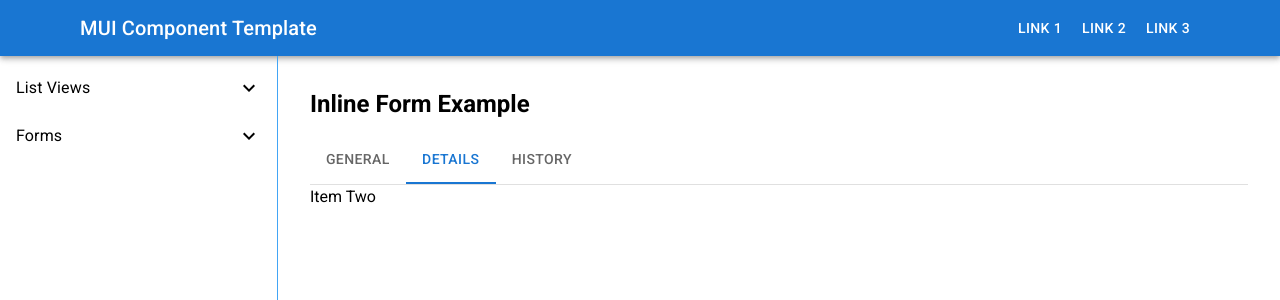
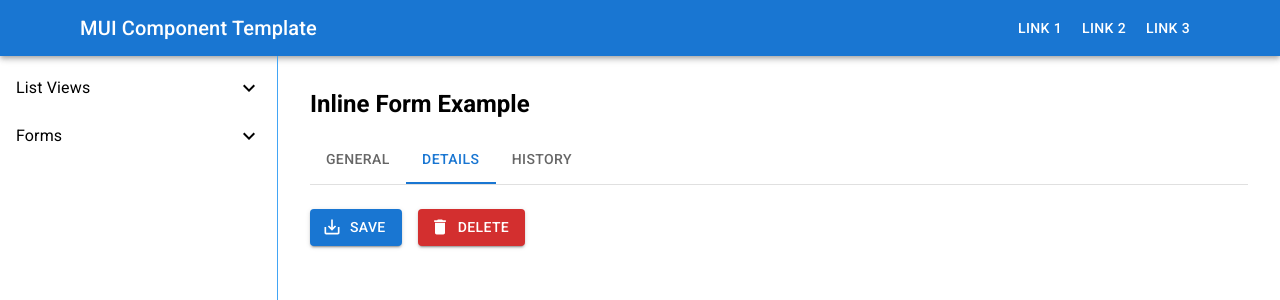
Before and after one commit to vladotimic/mui-component-template, a Next.js app: page /forms/inline-form in a window 1280 px wide. Both pictures are taken after a click on the tab "DETAILS". Shown: the top 300 px of the page. Built offline with nearby package versions, Linux system fonts and the light colour scheme.

Commit message:
Updated List View components and added Details and History tabs

```diff
--- a/components/forms/inline-from/BasicTabs.js
+++ b/components/forms/inline-from/BasicTabs.js
@@ -1,7 +1,9 @@
 import { useState } from 'react';
-import { Box, Tabs, Tab } from '@mui/material';
+import { Box, Tabs, Tab, Button } from '@mui/material';
+import { SaveAlt, Delete } from '@mui/icons-material';
 
 import GeneralForm from './form/GeneralForm';
+import Table from '../../list-views/data-table/Table';
 
 function TabPanel(props) {
   const { children, value, index, ...other } = props;
@@ -50,10 +52,26 @@ export default function BasicTabs() {
         <GeneralForm />
       </TabPanel>
       <TabPanel value={value} index={1}>
-        Item Two
+        <Box
+          sx={{
+            my: 3,
+          }}
+        >
+          <Button variant="contained" startIcon={<SaveAlt />}>
+            Save
+          </Button>
+          <Button
+            variant="contained"
+            color="error"
+            startIcon={<Delete />}
+            sx={{ mx: 2 }}
+          >
+            Delete
+          </Button>
+        </Box>
       </TabPanel>
       <TabPanel value={value} index={2}>
-        Item Three
+        <Table />
       </TabPanel>
     </Box>
   );
--- a/components/list-views/data-table/Table.js
+++ b/components/list-views/data-table/Table.js
@@ -1,5 +1,5 @@
 import { useState } from 'react';
-import { Box, Breadcrumbs, Typography } from '@mui/material';
+import { Box } from '@mui/material';
 import { DataGrid, GridToolbar } from '@mui/x-data-grid';
 import { useDemoData } from '@mui/x-data-grid-generator';
 
@@ -28,20 +28,6 @@ export default function Table() {
   });
 
   return (
-    <>
-      <Breadcrumbs separator="›" aria-label="breadcrumb">
-        <Typography color="inherit">List Views</Typography>
-        <Typography color="text.primary">Data Tables</Typography>
-      </Breadcrumbs>
-      <Typography
-        variant="h4"
-        sx={{
-          mt: '1.5rem',
-          mb: '1rem',
-        }}
-      >
-        Data Table
-      </Typography>
     <Box
       sx={{
         height: 500,
@@ -58,6 +44,5 @@ export default function Table() {
         {...data}
       />
     </Box>
-    </>
   );
 }
--- a/pages/list-views/data-table.js
+++ b/pages/list-views/data-table.js
@@ -1,6 +1,6 @@
 import Head from 'next/head';
 
-import Table from '../../components/list-views/data-table/Table';
+import Table from '../../components/list-views/data-table/DataTable';
 
 export default function DataTable() {
   return (
```
Also changed, not shown: components/list-views/data-table/DataTable.js (added, +24 -0 lines). Lines whose indentation alone changed are shown as unchanged.
